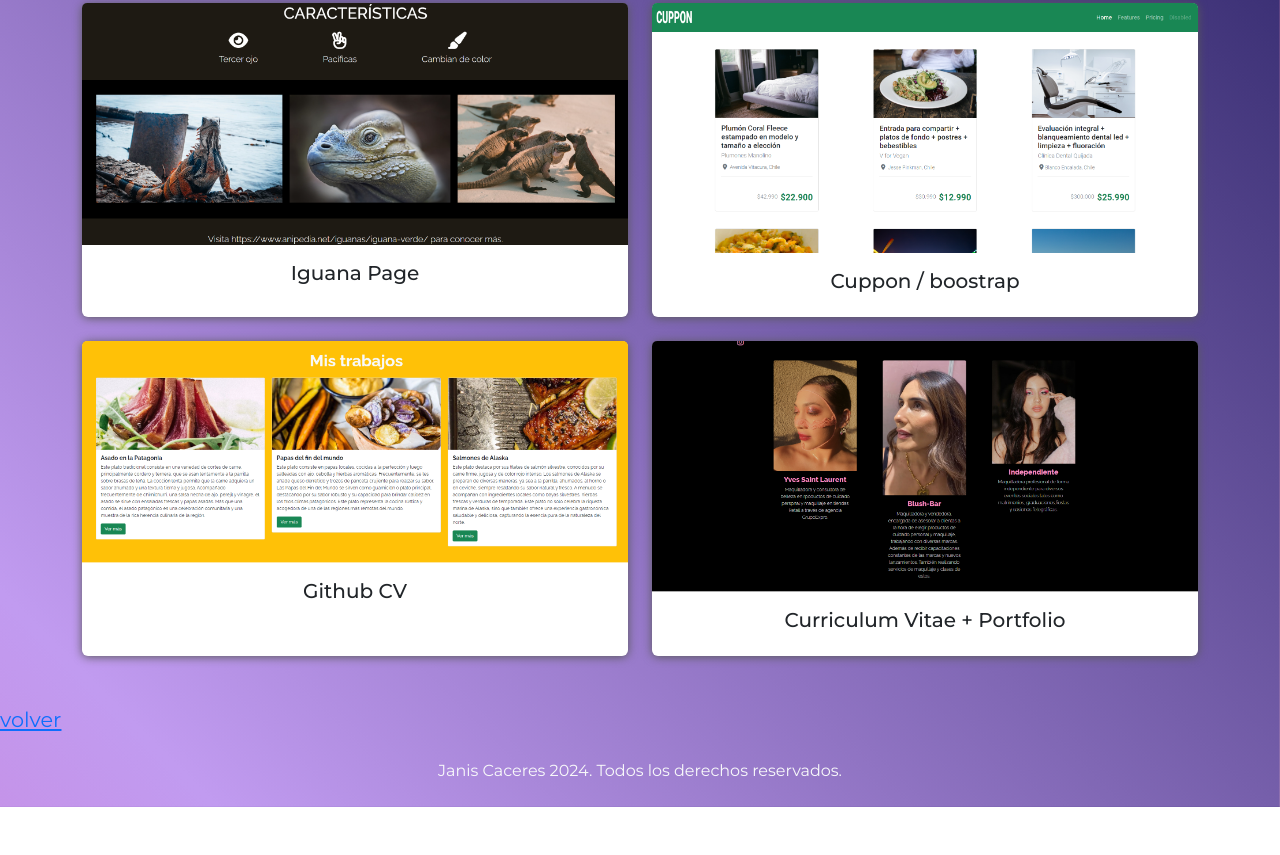
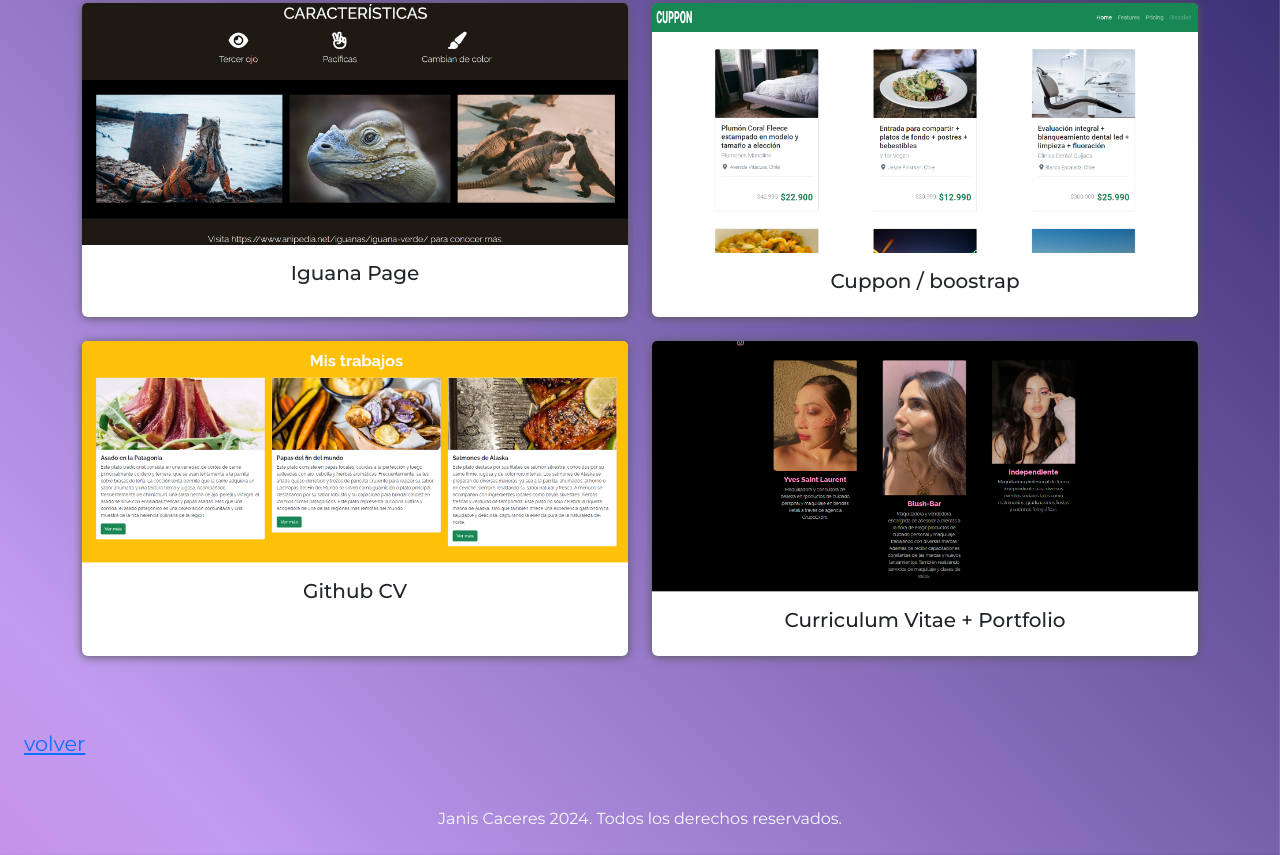
Before and after one commit to yanez92-K/fork2-Janis, a plain HTML site: page portfolio.html in a window 1280 px wide. Shown: the part 797-1652 px from the top of the page. Before the commit the page ends 1604 px from the top, so only its background shows below. Drawn offline with nearby package versions, Linux system fonts and the light colour scheme.

Commit message:
últimos cambioes en css

```diff
--- a/assets/css/main.css
+++ b/assets/css/main.css
@@ -21,15 +21,8 @@
 }
 .link {
     font-size: 1.3rem;
-    color:rgb(47, 32, 34);
-    text-decoration: none;
-    transition: color 0.3s, text-decoration 0.3s;
 }
 
-link:hover {
-    color: rgb(242, 28, 135);
-    text-decoration: underline;
-}
 body {
     font-family: "Montserrat", sans-serif;
     background: linear-gradient(
--- a/portfolio.html
+++ b/portfolio.html
@@ -114,7 +114,7 @@
         </div>
       </div>
     </section>
-    <div class="link">
+    <div class="link p-4">
         <a href="./index.html">volver</a>
     </div>
     <footer class="text-center text-light p-4">
```
